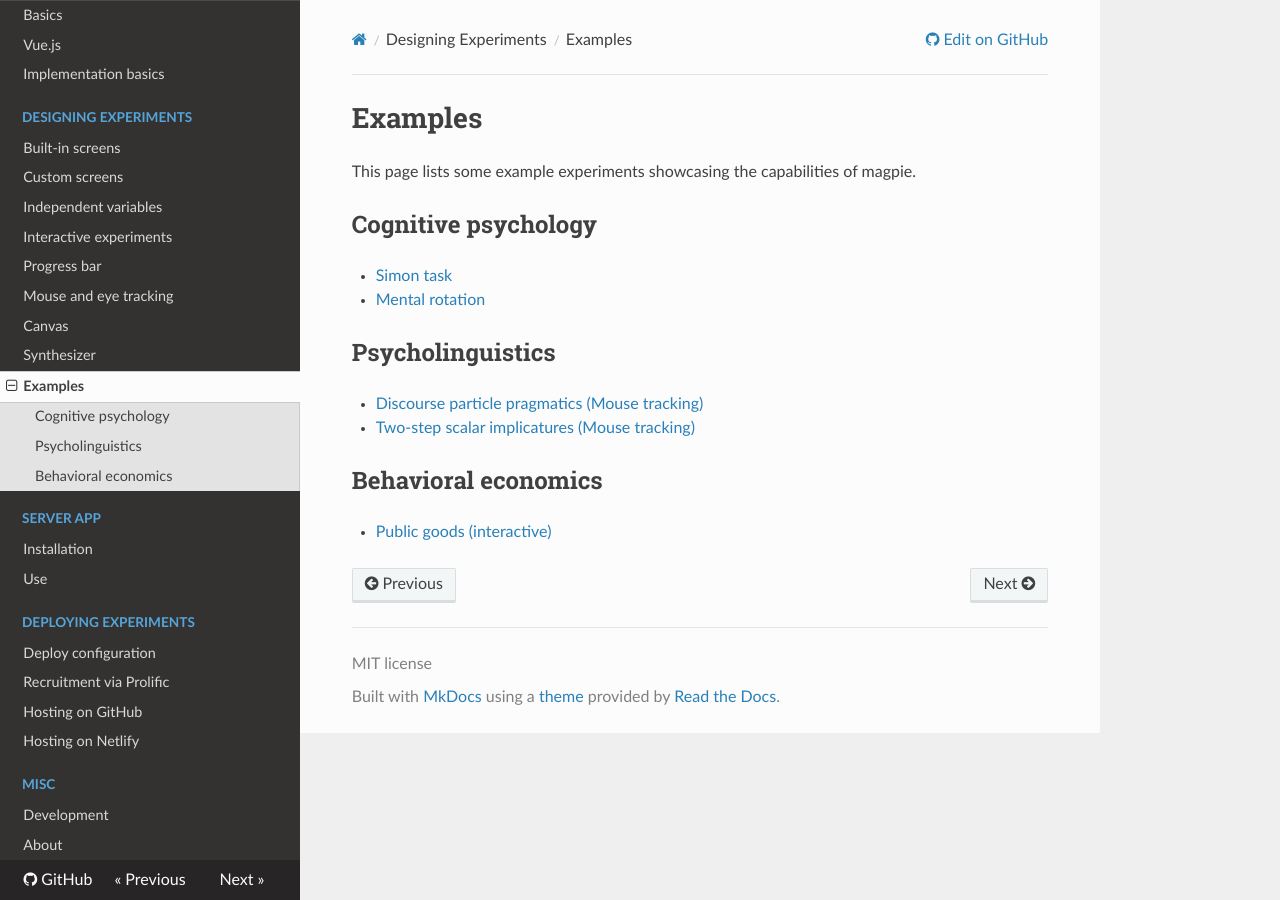
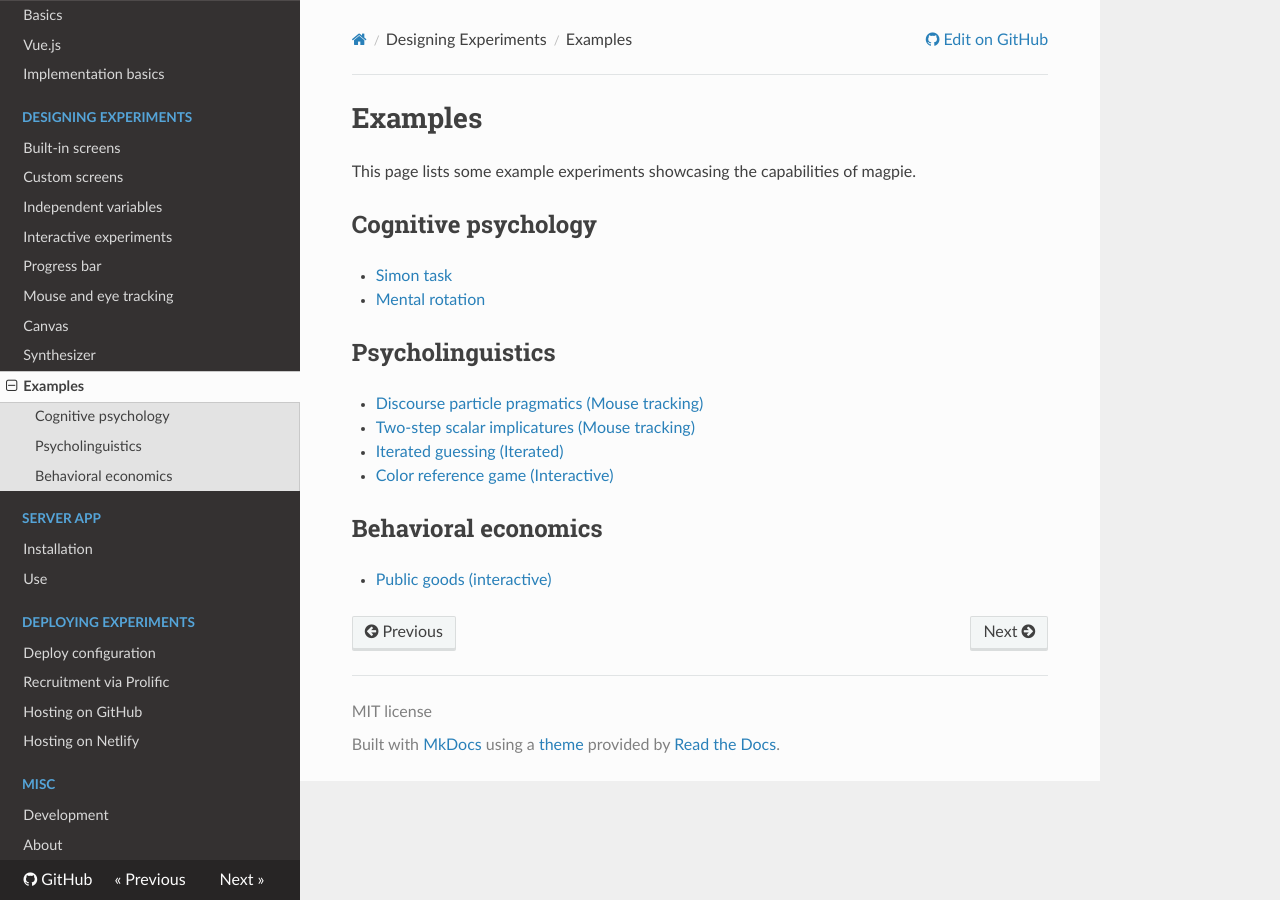
Before and after one commit to magpie-ea/magpie-v3-docs, an MkDocs documentation site: the page built from docs/01_designing_experiments/10_examples.md, in a window 1280 px wide. Built offline with MkDocs 1.6.1, drawn with Linux system fonts in a browser that asks for light colours.

Commit message:
More example projects

```diff
--- a/docs/01_designing_experiments/10_examples.md
+++ b/docs/01_designing_experiments/10_examples.md
@@ -8,6 +8,8 @@ This page lists some example experiments showcasing the capabilities of magpie.
 ## Psycholinguistics
 - [Discourse particle pragmatics (Mouse tracking)](https://github.com/magpie-ea/magpie-dpp-mt)
 - [Two-step scalar implicatures (Mouse tracking)](https://github.com/magpie-ea/magpie-2step-si)
+- [Iterated guessing (Iterated)](https://github.com/magpie-ea/magpie3-iterated-guessing)
+- [Color reference game (Interactive)](https://github.com/magpie-ea/magpie3-color-reference)
 
 ## Behavioral economics
 - [Public goods (interactive)](https://github.com/magpie-ea/magpie3-public-goods)
```
